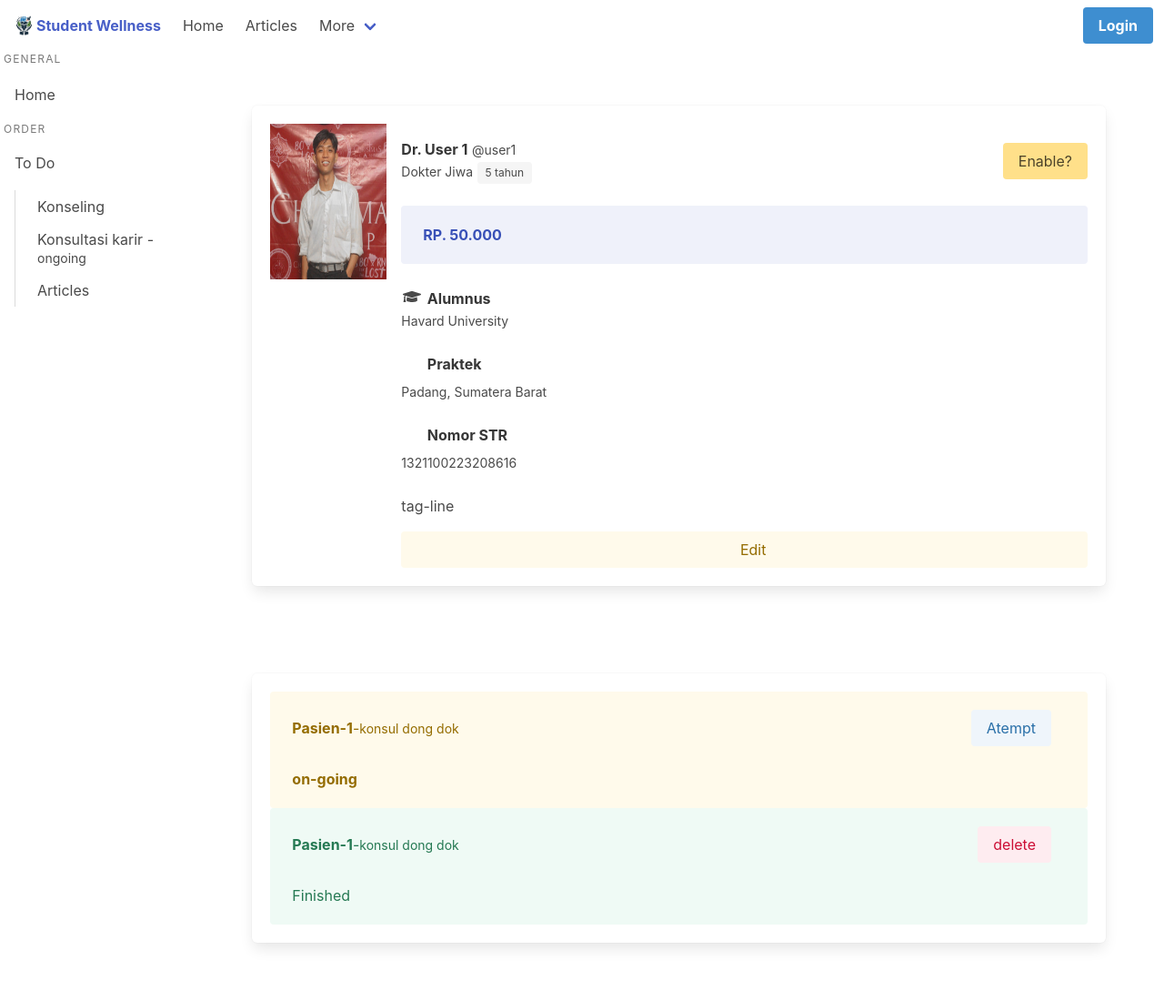
After one commit to rootaditiya/MSIB5project_akhir, a Flask app: template templates/dokter/konseling.html in a window 1280 px wide. The commit adds this page. Shown: the whole page at 91% size. Run offline with Flask 3, Linux system fonts and the light colour scheme; the template is opened without the code that fills it, so the values that code supplies are empty; some libraries are stand-ins or nearby versions.

Commit message:
add konsultasi.html

```diff
--- a/app.py
+++ b/app.py
@@ -4,7 +4,7 @@ from dotenv import load_dotenv
 
 from flask import Flask, request
 from Controller import frontend, auth, backend
-from Controller.dokter import article_user, konseling
+from Controller.dokter import article_user, konseling as doc_konseling
 
 dotenv_path = join(dirname(__file__), '.env')
 load_dotenv(dotenv_path)
@@ -69,7 +69,7 @@ def main():
 @app.route("/v2/<user>/konseling")
 def konseling(user):
    user = user
-   return f"laman konseling - {user}"
+   return doc_konseling.main()
 
 @app.route("/v2/articles")
 def user_article():
--- /dev/null
+++ b/templates/dokter/konseling.html
@@ -0,0 +1,158 @@
+{% extends 'elements/base2.html' %}
+{% block title %}{{user_info.username}} - konseling{% endblock %}
+
+{% block js %}
+<!-- script -->
+
+{% endblock %}
+
+{% block header %}
+<!-- header -->
+{% endblock %}
+
+{% block button_login %}
+<!-- button -->
+{% endblock %}
+
+
+{% block content %}
+<!-- content -->
+
+<section class="section container">
+	<div class="box">
+		<article class="media">
+			<div class="media-left">
+				<figure class="image is-128x128 is-3by4">
+					<img src="../../static/pic/profile/Ronald.png" alt="Image">
+				</figure>
+			</div>
+			<div class="media-content">
+				<div class="content">
+					<p>
+
+						<!-- Main container -->
+						<nav class="level">
+							<!-- Left side -->
+							<div class="level-left">
+								<div class="level-item">
+									<div>
+										<strong>Dr. User 1</strong> <small>@user1</small>
+										<br>
+										<small>Dokter Jiwa</small>
+										<span class="tag">
+											5 tahun
+										</span>
+									</div>
+								</div>
+
+							</div>
+
+							<!-- Right side -->
+							<div class="level-right">
+								<button class="button is-warning">Enable?</button>
+							</div>
+						</nav>
+
+						<div class="block is-info-outlined">
+							<div class="notification is-link is-light">
+								<strong>RP. 50.000</strong>
+							</div>
+						</div>
+
+						<div class="block">
+							<span>
+								<span class="icon">
+									<i class="fas fa-solid fa-graduation-cap"></i>
+								</span>
+								<strong>Alumnus</strong><br>
+								<small>Havard University</small>
+							</span>
+						</div>
+						<div class="block">
+							<span>
+								<span class="icon">
+									<i class="fa-solid fa-stethoscope"></i>
+								</span>
+								<strong>Praktek</strong><br>
+								<small>Padang, Sumatera Barat</small>
+							</span>
+						</div>
+						<div class="block">
+							<span>
+								<span class="icon">
+									<i class="fa-regular fa-id-badge"></i>
+								</span>
+								<strong>Nomor STR</strong><br>
+								<small>1321100223208616</small>
+							</span>
+						</div>
+						tag-line
+					</p>
+					<div class="block">
+						<button class="button is-fullwidth is-warning is-light">
+							<span class="icon-text">
+								<span class="icon">
+									<i class="fa-solid fa-pencil"></i>
+								</span>
+								<span>Edit</span>
+							</span>
+						</button>
+					</div>
+				</div>
+			</div>
+		</article>
+	</div>
+</section>
+
+<section class="section to-do">
+	<div class="box">
+		<a href="">
+			<div class="notification is-warning is-light">
+				<div class="block">
+					<nav class="level">
+						<div class="level-left">
+							<div class="level-item">
+								<strong>Pasien-1 </strong> - <small>konsul dong dok</small>
+
+							</div>
+						</div>
+						<div class="level-right">
+							<div class="level-item">
+								<button class="button is-info is-light">
+									Atempt
+								</button>
+							</div>
+						</div>
+					</nav>
+					<p>
+						<strong>on-going</strong>
+					</p>
+				</div>
+			</div>
+		</a>
+
+		<a href="">
+			<div class="notification is-success is-light">
+				<nav class="level">
+					<div class="level-left">
+						<div class="level-item">
+							<strong>Pasien-1 </strong> - <small>konsul dong dok</small>
+
+						</div>
+					</div>
+					<div class="level-right">
+						<div class="level-item">
+							<button class="button is-danger is-light">
+								delete
+							</button>
+						</div>
+					</div>
+				</nav>
+				<p>
+					Finished
+				</p>
+			</div>
+		</a>
+	</div>
+</section>
+{% endblock %}
--- a/templates/elements/base.html
+++ b/templates/elements/base.html
@@ -3,6 +3,7 @@
 <head>
   <meta charset="utf-8">
   <meta name="viewport" content="width=device-width, initial-scale=1">
+  {% block meta %}{% endblock %}
   <title>{% block title %}{% endblock %} - Student Wellness</title>
   <link rel="shortcut icon" href="{{url_for('static', filename='LOGO.ico')}}" type="image/x-icon" />
   <link rel="icon" href="{{url_for('static', filename='fLOGO.ico')}}" type="image/x-icon" />
@@ -13,6 +14,7 @@
   <script src="https://code.jquery.com/jquery-3.7.1.js" integrity="sha256-eKhayi8LEQwp4NKxN+CfCh+3qOVUtJn3QNZ0TciWLP4=" crossorigin="anonymous"></script>
   <script src="https://cdnjs.cloudflare.com/ajax/libs/jquery-cookie/1.4.1/jquery.cookie.js"></script>
   <script src="https://cdnjs.cloudflare.com/ajax/libs/jquery.nicescroll/3.7.6/jquery.nicescroll.min.js" integrity="sha512-zMfrMAZYAlNClPKjN+JMuslK/B6sPM09BGvrWlW+cymmPmsUT1xJF3P4kxI3lOh9zypakSgWaTpY6vDJY/3Dig==" crossorigin="anonymous" referrerpolicy="no-referrer"></script>
+  <script defer src="https://use.fontawesome.com/releases/v5.3.1/js/all.js"></script>
 
   <script src="{{url_for('static', filename='scripts/script.js')}}"></script>
   {% block js %}
--- a/templates/elements/base2.html
+++ b/templates/elements/base2.html
@@ -11,6 +11,7 @@
   <script src="https://code.jquery.com/jquery-3.7.1.js" integrity="sha256-eKhayi8LEQwp4NKxN+CfCh+3qOVUtJn3QNZ0TciWLP4=" crossorigin="anonymous"></script>
   <script src="https://cdnjs.cloudflare.com/ajax/libs/jquery-cookie/1.4.1/jquery.cookie.js"></script>
   <script src="https://cdnjs.cloudflare.com/ajax/libs/jquery.nicescroll/3.7.6/jquery.nicescroll.min.js" integrity="sha512-zMfrMAZYAlNClPKjN+JMuslK/B6sPM09BGvrWlW+cymmPmsUT1xJF3P4kxI3lOh9zypakSgWaTpY6vDJY/3Dig==" crossorigin="anonymous" referrerpolicy="no-referrer"></script>
+  <script defer src="https://use.fontawesome.com/releases/v5.3.1/js/all.js"></script>
 
   <script src="{{url_for('static', filename='scripts/script.js')}}"></script>
   <script src="{{url_for('static', filename='scripts/auth/login.js')}}"></script>
```
Also changed, not shown: Controller/dokter/konseling.py (+24 -0 lines), templates/about.html (+97 -11 lines), templates/test.html (+6 -1 lines), static/pic/profile/Adit.jpg (added), static/pic/profile/Ronald.png (added).
